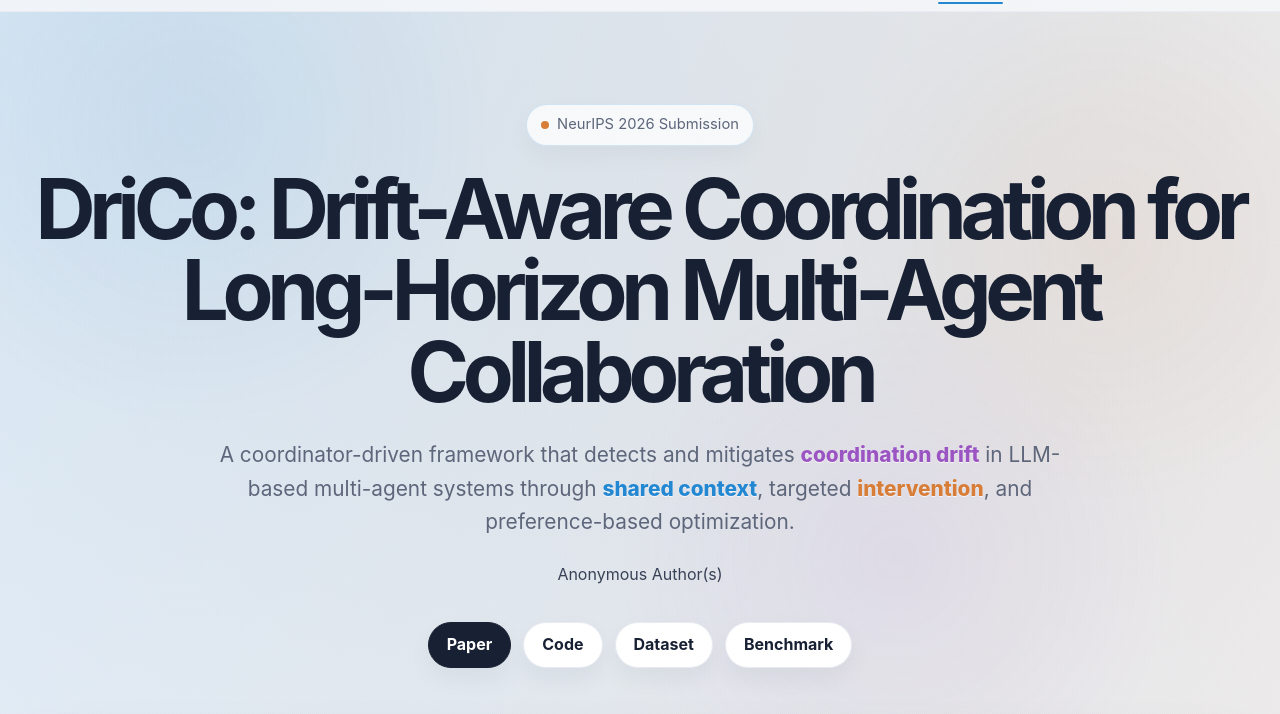
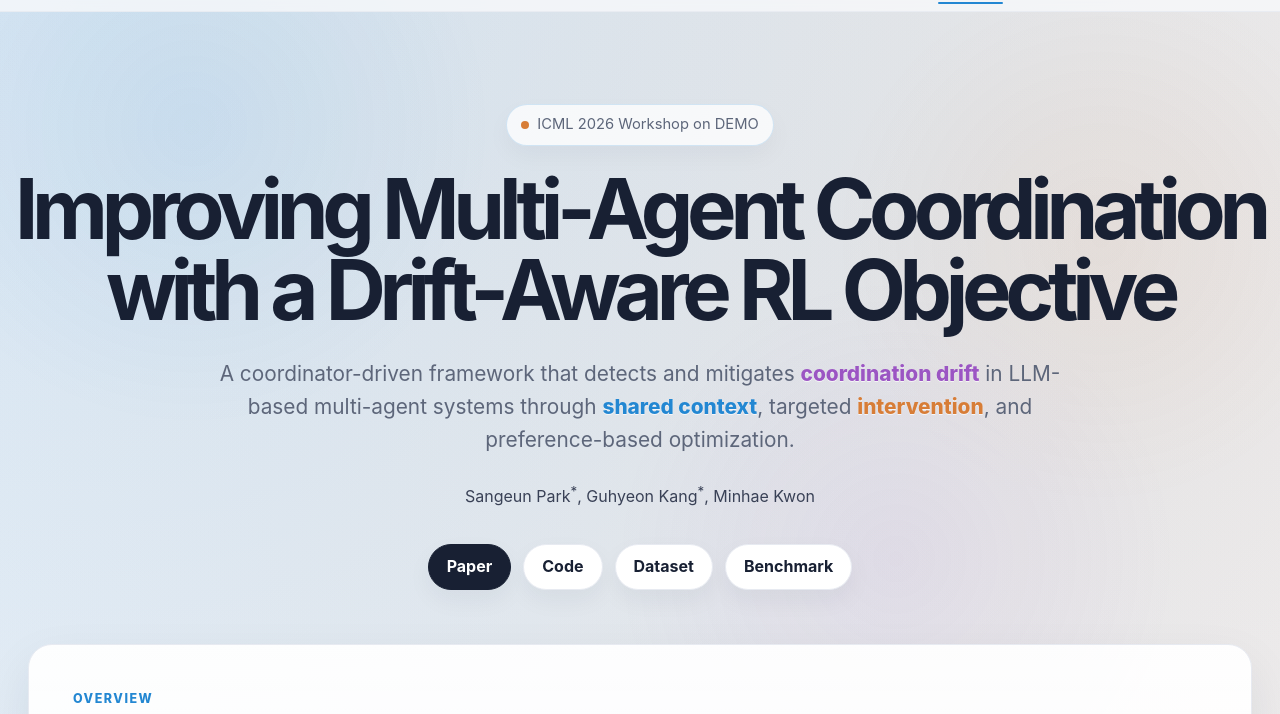
Before and after one commit to park-sangeun/Improving-Multi-Agent-Coordination-with-a-Drift-Aware-RL-Objective, a plain HTML site: page index.html in a window 1280 px wide. Shown: the part 49-763 px from the top of the page. Drawn offline with Linux system fonts and the light colour scheme.

Commit message:
Update and rename index (5).html to index.html

```diff
--- a/index (5).html
+++ b/index.html
@@ -3,7 +3,7 @@
 <head>
   <meta charset="utf-8" />
   <meta name="viewport" content="width=device-width, initial-scale=1" />
-  <title>DriCo: Drift-Aware Coordination for Long-Horizon Multi-Agent Collaboration</title>
+  <title>Improving Multi-Agent Coordination with a Drift-Aware RL Objective</title>
   <meta name="description" content="Project page for DriCo, a drift-aware coordination framework for long-horizon LLM-based multi-agent collaboration." />
   <style>
     :root{
@@ -414,10 +414,10 @@ main::before{
 
 <main>
   <header class="hero container">
-    <div class="tag"><span class="tag-dot"></span> NeurIPS 2026 Submission</div>
-    <h1>DriCo: Drift-Aware Coordination for Long-Horizon Multi-Agent Collaboration</h1>
+    <div class="tag"><span class="tag-dot"></span> ICML 2026 Workshop on DEMO</div>
+    <h1>Improving Multi-Agent Coordination with a Drift-Aware RL Objective</h1>
     <p class="subtitle">A coordinator-driven framework that detects and mitigates <span class="drift-word">coordination drift</span> in LLM-based multi-agent systems through <span class="shared-word">shared context</span>, targeted <span class="intervention-word">intervention</span>, and preference-based optimization.</p>
-    <p class="authors">Anonymous Author(s)</p>
+    <p class="authors">Sangeun Park<sup>*</sup>, Guhyeon Kang<sup>*</sup>, Minhae Kwon</p>
     <div class="actions">
       <a class="button primary" href="#">Paper</a>
       <a class="button" href="https://github.com/anonymous-projectpage/DriCo" target="_blank" rel="noopener">Code</a>
```
